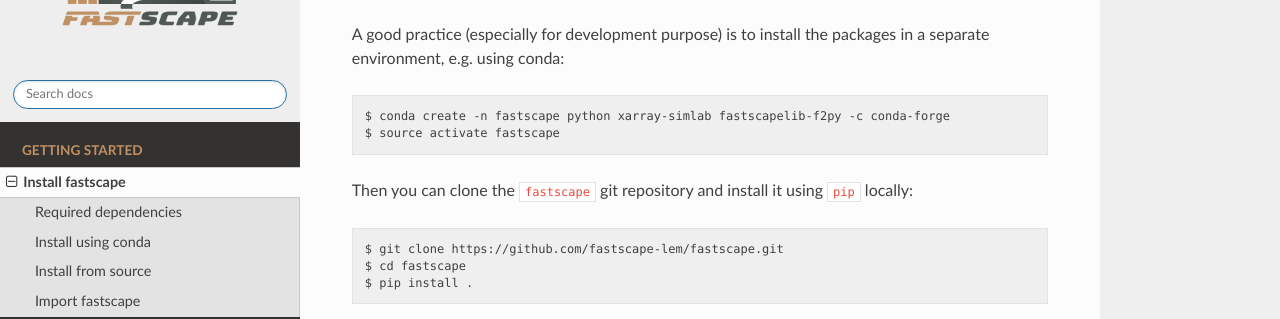
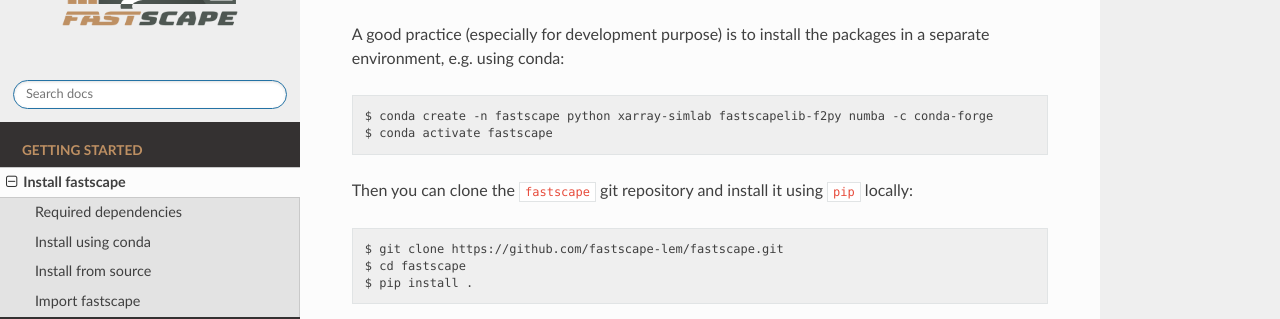
Before and after one commit to fastscape-lem/fastscape, a Sphinx documentation site: the page built from doc/source/install.rst, in a window 1280 px wide and 900 px high, scrolled down 623 px. Shown: the part 151-470 px from the top of the window. Built offline with Sphinx 7.4.7 and the Read the Docs theme 2.0.0, drawn with Linux system fonts in a browser that asks for light colours; the version number could not be read and is left out.

```diff
--- a/README.rst
+++ b/README.rst
@@ -1,7 +1,7 @@
 Fastscape
 =========
 
-|Doc Status| |Zenodo|
+|Build Status| |Doc Status| |Zenodo|
 
 A fast, versatile and user-friendly landscape evolution model.
 
@@ -13,6 +13,9 @@ to create custom Landscape Evolution Models (LEMs).
 Routines from the fastscapelib_ library are used for fast model
 execution.
 
+.. |Build Status| image:: https://github.com/fastscape-lem/fastscape/actions/workflows/tests.yml/badge.svg?branch=master
+   :target: https://github.com/fastscape-lem/fastscape/actions/workflows/tests.yml
+   :alt: Build Status
 .. |Doc Status| image:: https://readthedocs.org/projects/fastscape/badge/?version=latest
    :target: https://fastscape.readthedocs.io/en/latest/?badge=latest
    :alt: Documentation Status
--- a/doc/source/install.rst
+++ b/doc/source/install.rst
@@ -38,8 +38,8 @@ consider using conda_ to install them::
 A good practice (especially for development purpose) is to install the packages
 in a separate environment, e.g. using conda::
 
-    $ conda create -n fastscape python xarray-simlab fastscapelib-f2py -c conda-forge
-    $ source activate fastscape
+    $ conda create -n fastscape python xarray-simlab fastscapelib-f2py numba -c conda-forge
+    $ conda activate fastscape
 
 Then you can clone the ``fastscape`` git repository and install it
 using ``pip`` locally::
```
